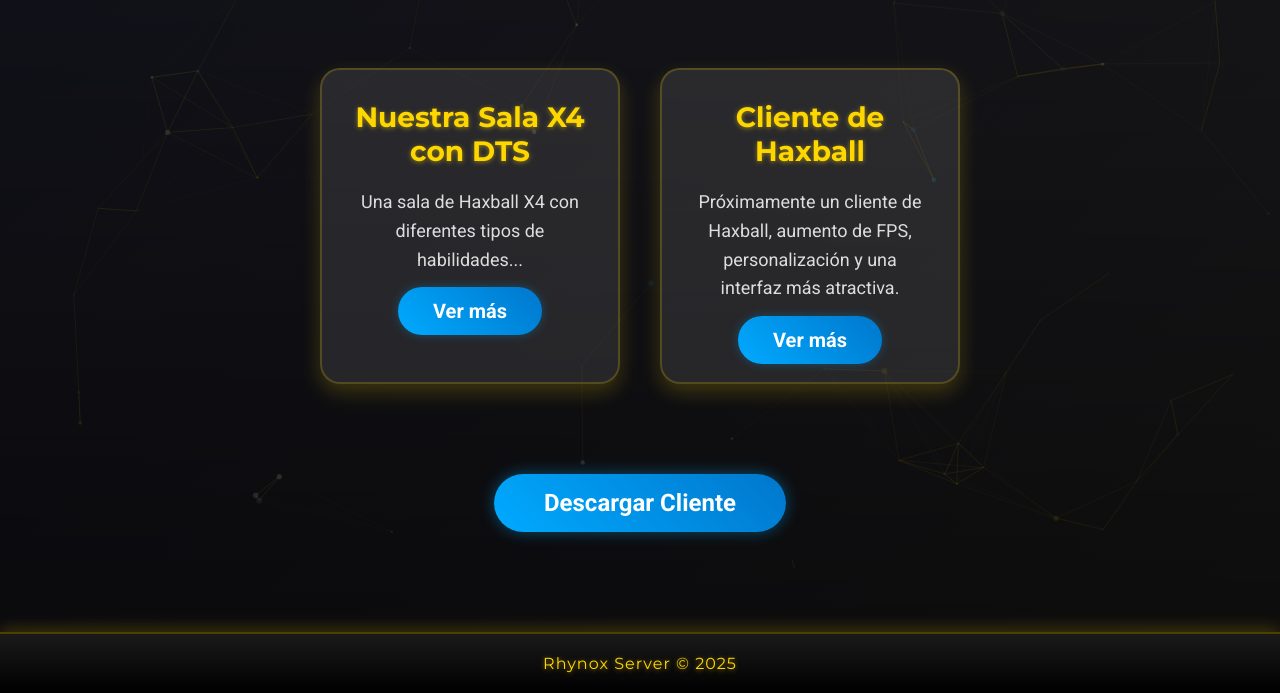
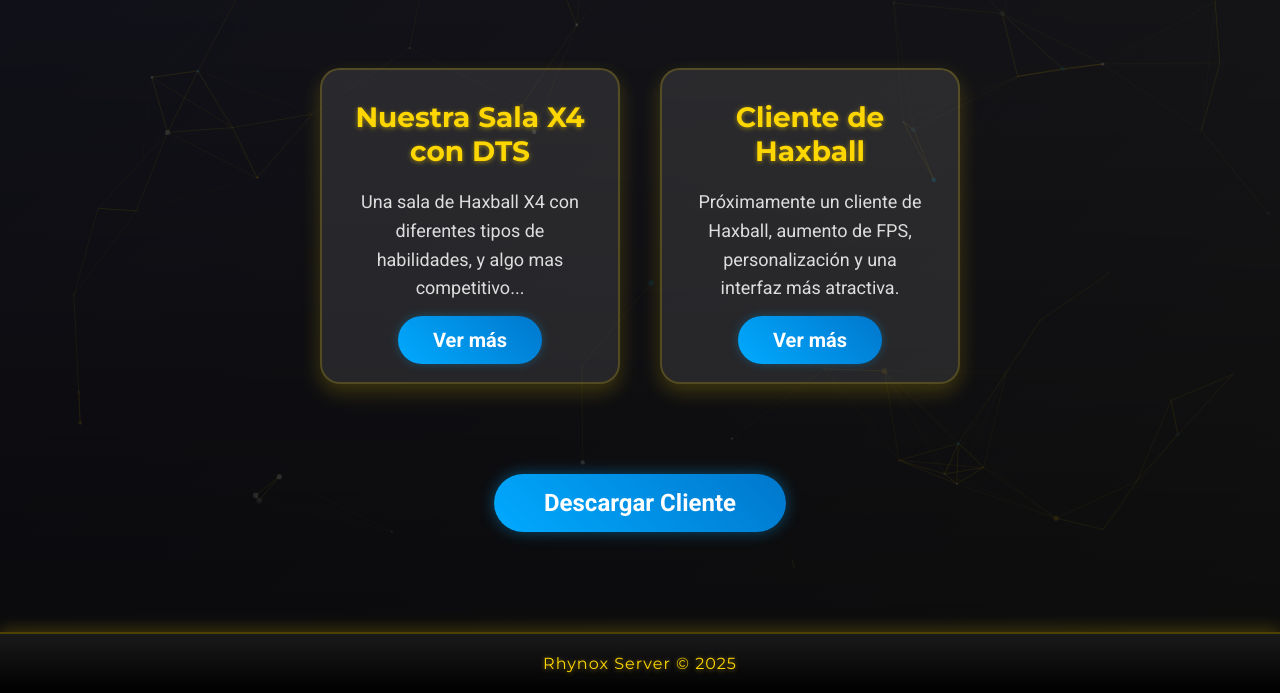
Before and after one commit to rhynoxclient/rhynoxclient.github.io, a plain HTML site: page index.html in a window 1280 px wide. Shown: the part 230-923 px from the top of the page. Drawn offline with nearby package versions, Linux system fonts and the light colour scheme.

Commit message:
Update index.html

```diff
--- a/index.html
+++ b/index.html
@@ -363,7 +363,7 @@
         <div class="features">
             <div class="feature">
                 <h3>Nuestra Sala X4 con DTS</h3>
-                <p>Una sala de Haxball X4 con diferentes tipos de habilidades...</p>
+                <p>Una sala de Haxball X4 con diferentes tipos de habilidades, y algo mas competitivo...</p>
                 <a href="#learn-more" class="learn-more-btn">Ver más</a>
             </div>
             <div class="feature">
```
